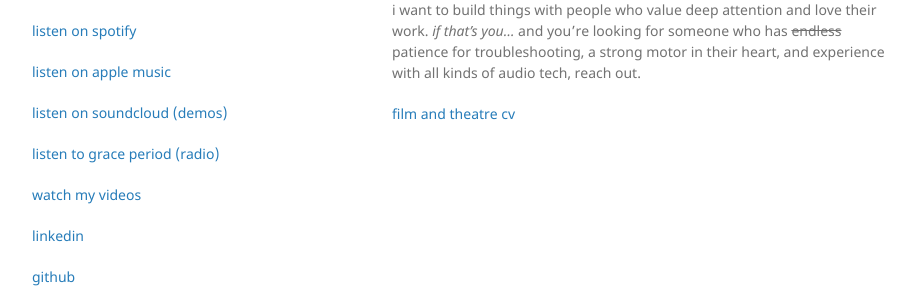
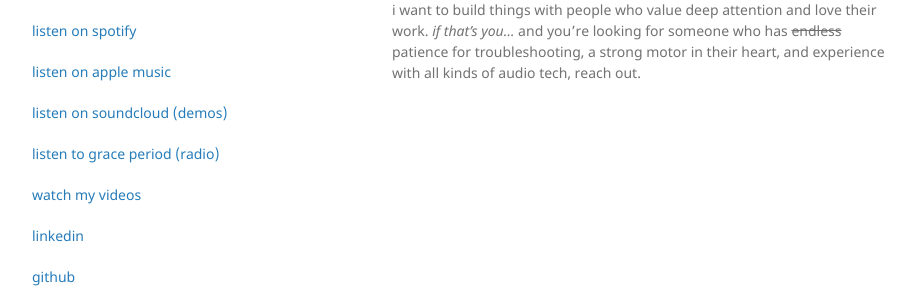
Before and after one commit to stelladrinkwater/stelladrinkwater.github.io, a Jekyll site: the page built from index.md, in a window 1280 px wide. Shown: the part 412-710 px from the top of the page, without its empty margins (178-1095 px from the left). Built offline with Jekyll 4.4.1, drawn with Linux system fonts in a browser that asks for light colours.

Commit message:
Update index.md

```diff
--- a/index.md
+++ b/index.md
@@ -11,4 +11,4 @@ my decade+ of guitar practice and my background in theatre (2018-2021: sound des
 
 i want to build things with people who value deep attention and love their work. _if that's you..._ and you're looking for someone who has ~~endless~~ patience for troubleshooting, a strong motor in their heart, and experience with all kinds of audio tech, reach out.
 
-[film and theatre cv](/filmtheatre.md)
+[//]: # [film and theatre cv](/filmtheatre.md)
```
